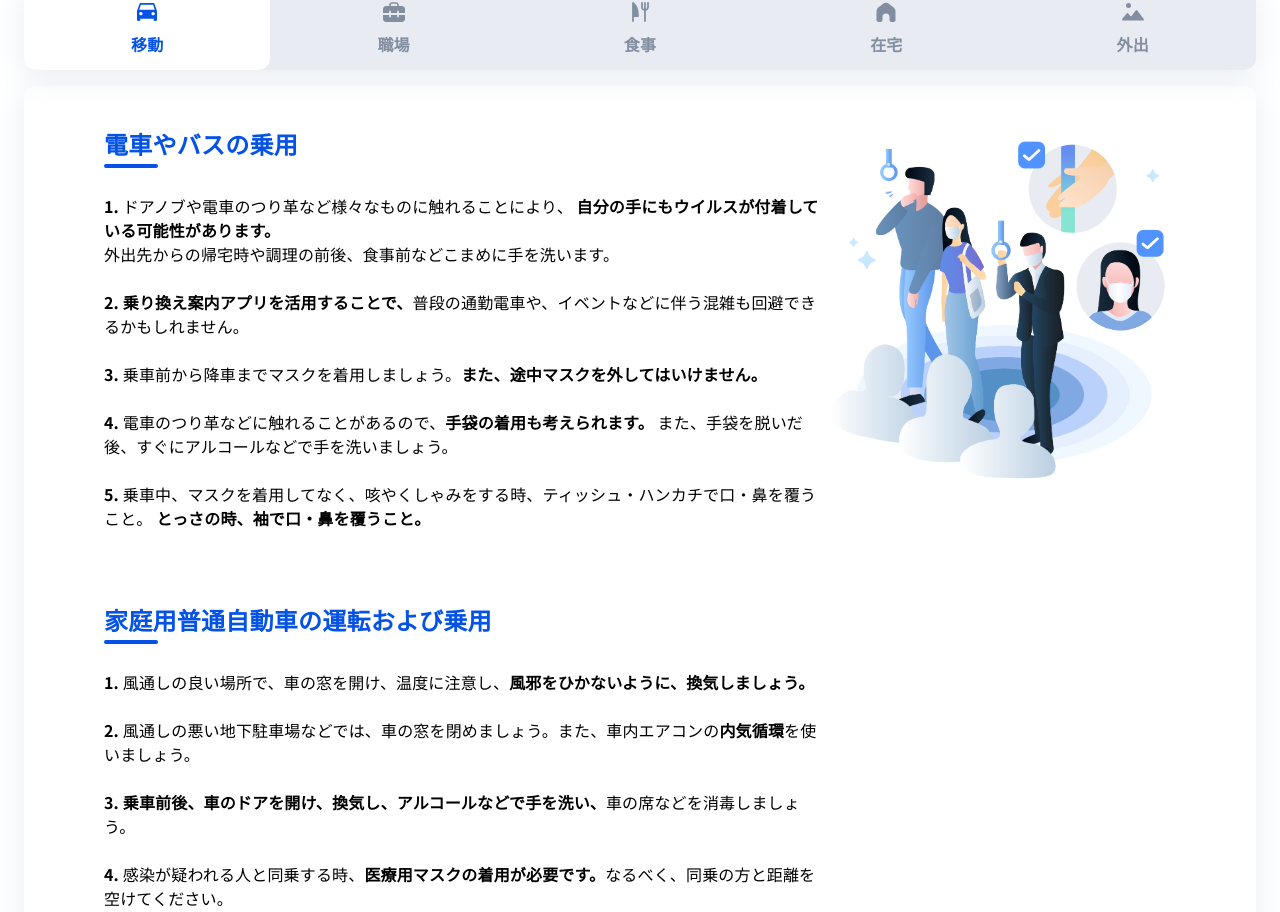
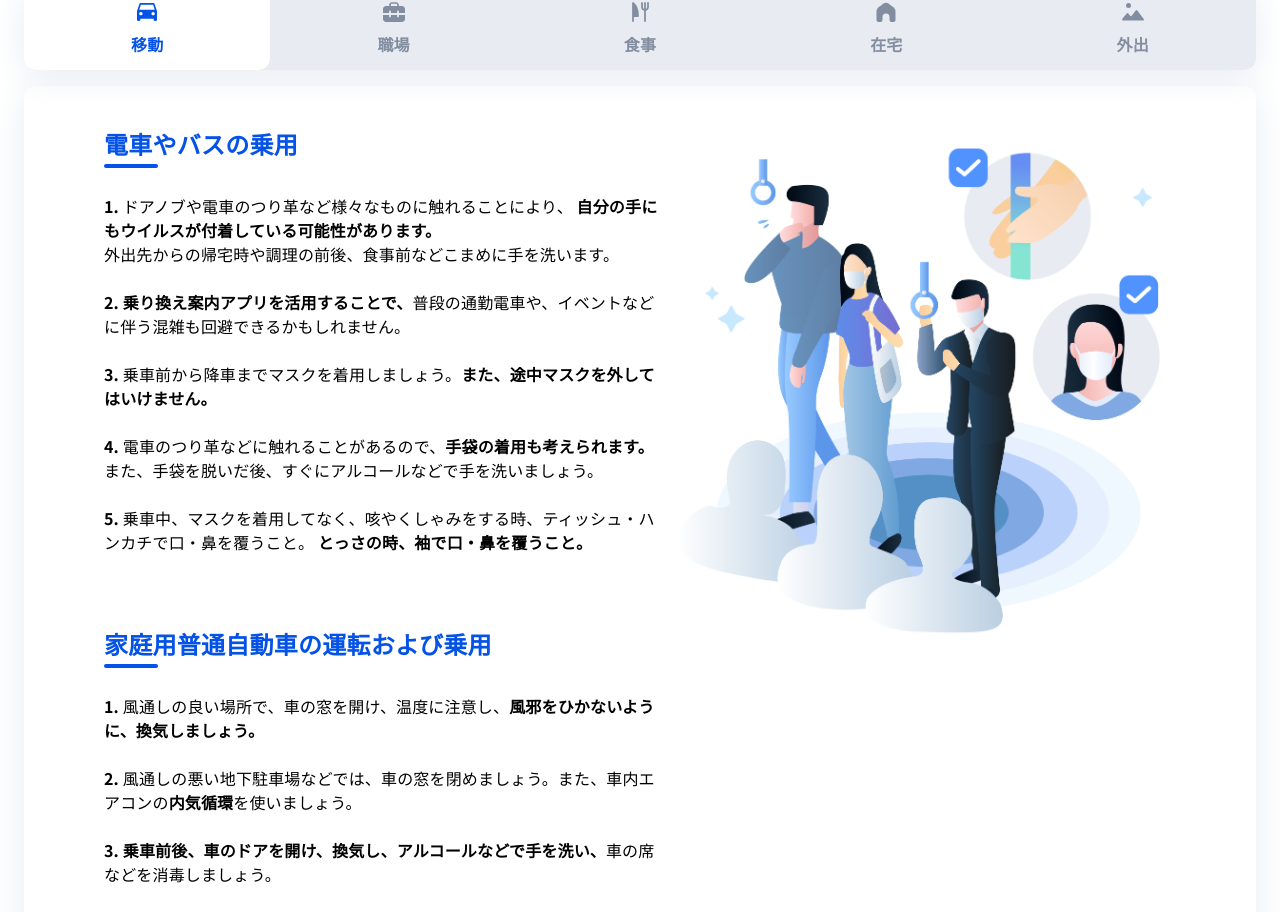
Before and after one commit to nikoloside/BitValley.COVID-19, a Vue app: page / in a window 1280 px wide. Shown: the part 2219-3131 px from the top of the page. Built offline with nearby package versions, Linux system fonts and the light colour scheme.

Commit message:
布局css变化

```diff
--- a/src/components/PreventMeasureTabPanel.vue
+++ b/src/components/PreventMeasureTabPanel.vue
@@ -70,7 +70,8 @@ export default {
   .measure-image-wrapper {
     flex: none;
     position: relative;
-    width: 516px;
+    width: 40vw;
+    max-width: 516px;
     overflow: hidden;
     margin: auto;
 
@@ -86,10 +87,6 @@ export default {
       height: 100%;
       top: 0;
       left: 0;
-    }
-
-    @media (max-width: 1280px) {
-      width: 356px;
     }
 
     @media (max-width: 960px) {
--- a/src/components/QuestionButton.vue
+++ b/src/components/QuestionButton.vue
@@ -42,6 +42,11 @@ export default {
     }
     a:hover {
         background: $color-hover;
+        border-radius: 4px;
+    }
+    a:active {
+        background: #004AD7;
+        border-radius: 4px;
     }
 }
 
```
